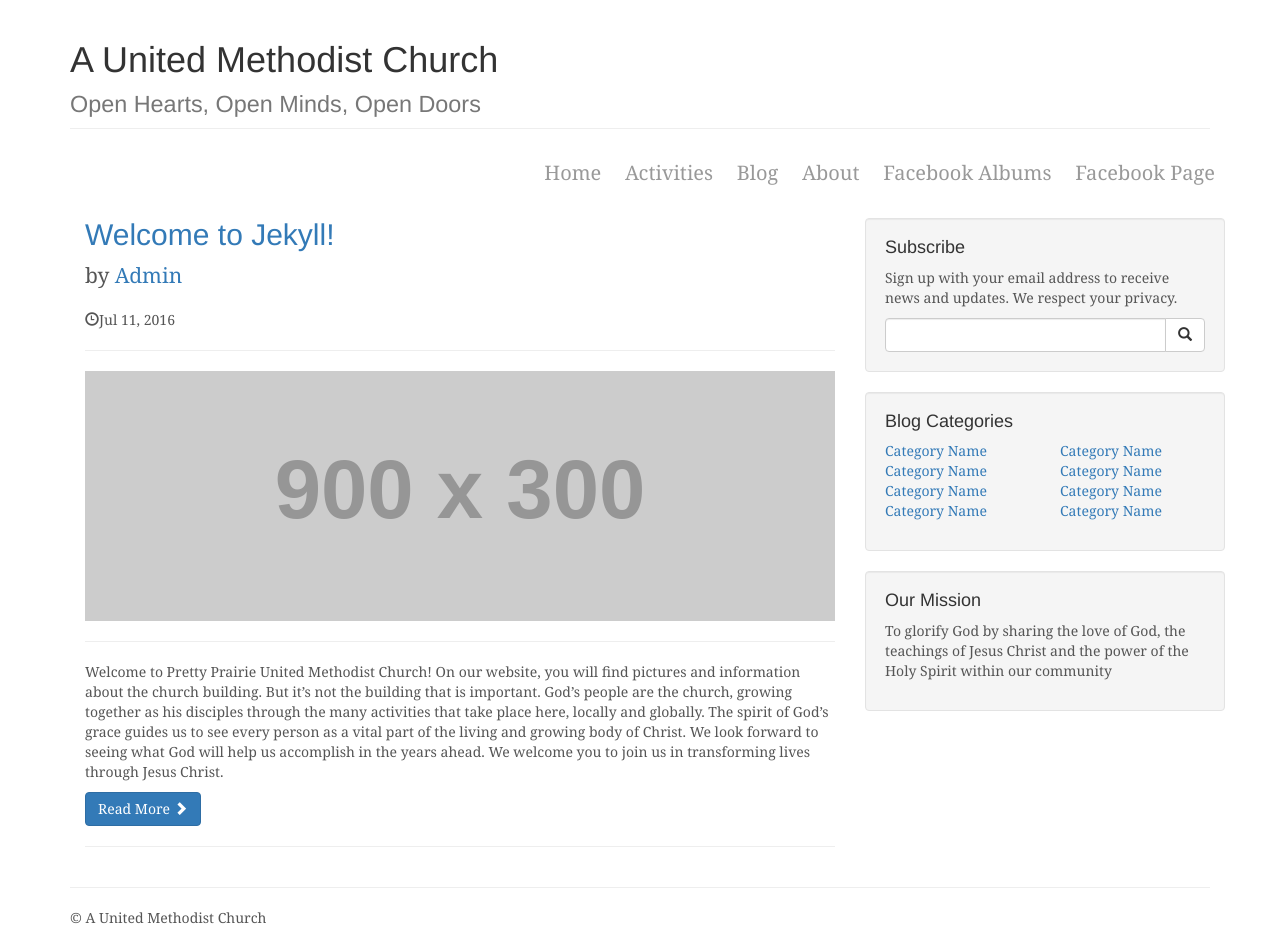
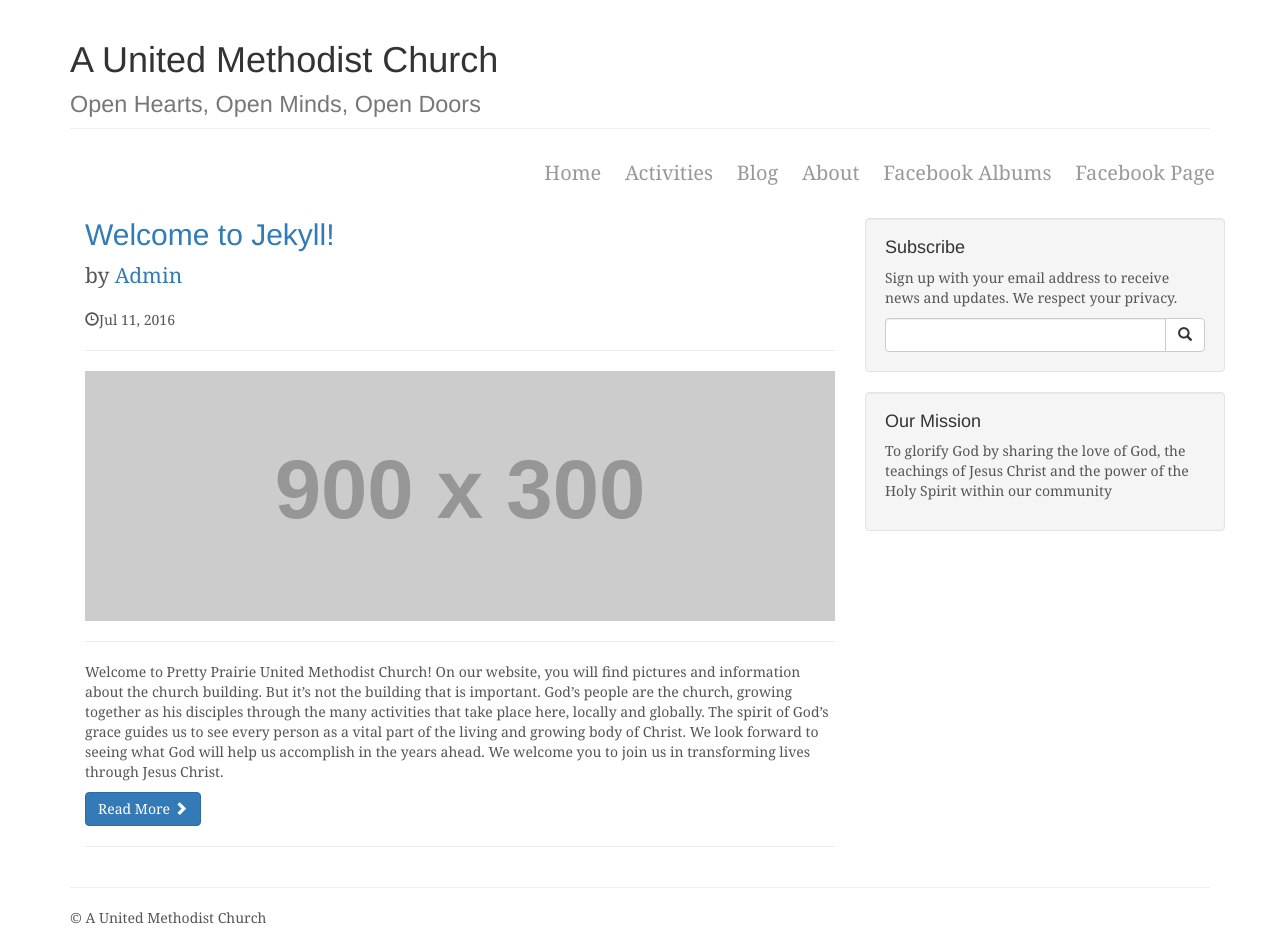
Before and after one commit to KatherineMichel/self-hosted-church-website-jekyll, a Jekyll site: the page built from blog.html, in a window 1280 px wide. Built offline with Jekyll 4.4.1, drawn with Linux system fonts in a browser that asks for light colours; nearby versions of some CDN libraries; library files that are not in the unit come from our copies.

Commit message:
Update blog.html

```diff
--- a/blog.html
+++ b/blog.html
@@ -64,7 +64,7 @@ permalink: /blog/
                 </div>
 
                 <!-- Blog Categories Well -->
-                <div class="well">
+                <!--<div class="well">
                     <h4>Blog Categories</h4>
                     <div class="row">
                         <div class="col-lg-6">
@@ -80,7 +80,7 @@ permalink: /blog/
                             </ul>
                         </div>
                         <!-- /.col-lg-6 -->
-                        <div class="col-lg-6">
+                        <!--<div class="col-lg-6">
                             <ul class="list-unstyled">
                                 <li><a href="#">Category Name</a>
                                 </li>
@@ -91,11 +91,11 @@ permalink: /blog/
                                 <li><a href="#">Category Name</a>
                                 </li>
                             </ul>
-                        </div>
+                        </div>-->
                         <!-- /.col-lg-6 -->
-                    </div>
+                    <!--</div>-->
                     <!-- /.row -->
-                </div>
+                <!--</div>-->
 
                 <!-- Side Widget Well -->
                 <div class="well">
```
